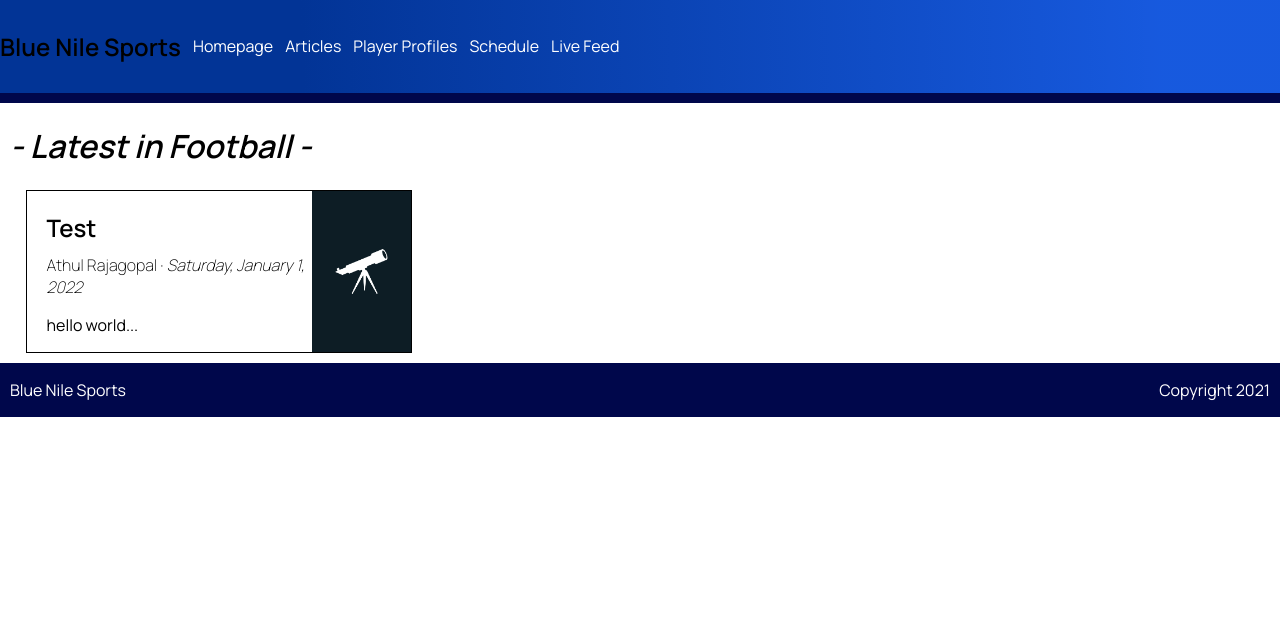
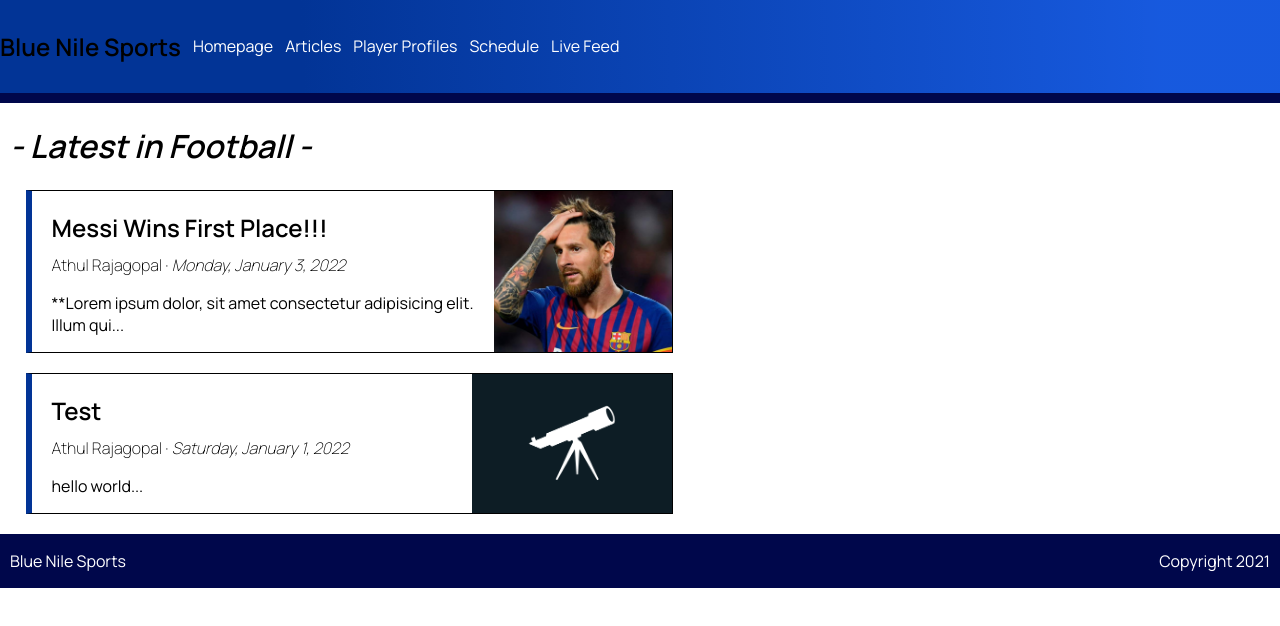
Before and after one commit to rajagoat/blue-nile-sports, a Next.js app: page /articles in a window 1280 px wide. Shown: the top 626 px of the page. Built offline with nearby package versions, Linux system fonts and the light colour scheme.

Commit message:
bit more styling done on the article list

```diff
--- a/components/ArticleSnippet.js
+++ b/components/ArticleSnippet.js
@@ -15,7 +15,7 @@ const ArticleSnippet = ({ article: { title, author, dateFormatted, body, thumbna
                 <p className={styles.mediaBody}>{truncate(body, 10)}</p>
             </div>
             <>
-                <Image className={styles.image} src={thumbnail} width={110} height={110} layout='intrinsic'/>
+                <Image className={styles.image} src={thumbnail} width={200} height={110} layout='intrinsic'/>
             </>
         </article>
     );
--- a/public/data/_articles/messi-wins-first-place.json
+++ b/public/data/_articles/messi-wins-first-place.json
@@ -5,5 +5,7 @@
   "slug": "messi-wins-first-place",
   "author": "Athul Rajagopal",
   "thumbnail": "/images/uploads/messi.jfif",
-  "body": "**Lorem ipsum dolor, sit amet consectetur adipisicing elit. Illum qui odit quos facere odio animi facilis culpa quibusdam alias?** Obcaecati tempora maxime inventore voluptate amet vel nobis omnis magni laborum.\n\nLorem, ipsum dolor sit amet consectetur adipisicing elit. Provident, eos doloribus magnam suscipit unde non nesciunt ut illo dolorum esse veniam enim, quis quo accusantium qui quidem quos distinctio molestiae?\n\n> Lorem, ipsum dolor sit amet consectetur adipisicing elit. Provident illum soluta inventore qui magni optio dolore quam quae similique vero culpa ab perferendis amet, et facilis? Modi unde neque reprehenderit.\n\nLorem ipsum, dolor sit amet consectetur adipisicing elit. Aliquid doloremque veritatis sequi cupiditate ratione tenetur consequatur magnam, tempora quas, quae numquam ad deserunt ipsa vitae quo minima reiciendis harum et!\n\nLorem ipsum dolor, sit amet consectetur adipisicing elit. Optio quas doloremque sint esse omnis laudantium ea vitae reprehenderit nam suscipit, praesentium voluptates. Suscipit, nihil fuga. Dolorem optio esse quae natus?"
+  "body": "**Lorem ipsum dolor, sit amet consectetur adipisicing elit. Illum qui odit quos facere odio animi facilis culpa quibusdam alias?** Obcaecati tempora maxime inventore voluptate amet vel nobis omnis magni laborum.\n\nLorem, ipsum dolor sit amet consectetur adipisicing elit. Provident, eos doloribus magnam suscipit unde non nesciunt ut illo dolorum esse veniam enim, quis quo accusantium qui quidem quos distinctio molestiae?\n\n> Lorem, ipsum dolor sit amet consectetur adipisicing elit. Provident illum soluta inventore qui magni optio dolore quam quae similique vero culpa ab perferendis amet, et facilis? Modi unde neque reprehenderit.\n\nLorem ipsum, dolor sit amet consectetur adipisicing elit. Aliquid doloremque veritatis sequi cupiditate ratione tenetur consequatur magnam, tempora quas, quae numquam ad deserunt ipsa vitae quo minima reiciendis harum et!\n\nLorem ipsum dolor, sit amet consectetur adipisicing elit. Optio quas doloremque sint esse omnis laudantium ea vitae reprehenderit nam suscipit, praesentium voluptates. Suscipit, nihil fuga. Dolorem optio esse quae natus?",
+  "bodyHtml": "<p><strong>Lorem ipsum dolor, sit amet consectetur adipisicing elit. Illum qui odit quos facere odio animi facilis culpa quibusdam alias?</strong> Obcaecati tempora maxime inventore voluptate amet vel nobis omnis magni laborum.</p>\n<p>Lorem, ipsum dolor sit amet consectetur adipisicing elit. Provident, eos doloribus magnam suscipit unde non nesciunt ut illo dolorum esse veniam enim, quis quo accusantium qui quidem quos distinctio molestiae?</p>\n<blockquote>\n<p>Lorem, ipsum dolor sit amet consectetur adipisicing elit. Provident illum soluta inventore qui magni optio dolore quam quae similique vero culpa ab perferendis amet, et facilis? Modi unde neque reprehenderit.</p>\n</blockquote>\n<p>Lorem ipsum, dolor sit amet consectetur adipisicing elit. Aliquid doloremque veritatis sequi cupiditate ratione tenetur consequatur magnam, tempora quas, quae numquam ad deserunt ipsa vitae quo minima reiciendis harum et!</p>\n<p>Lorem ipsum dolor, sit amet consectetur adipisicing elit. Optio quas doloremque sint esse omnis laudantium ea vitae reprehenderit nam suscipit, praesentium voluptates. Suscipit, nihil fuga. Dolorem optio esse quae natus?</p>\n",
+  "dateFormatted": "Monday, January 3, 2022"
 }
--- a/public/data/articles.json
+++ b/public/data/articles.json
@@ -1,4 +1,15 @@
 [
+  {
+    "layout": "blog",
+    "date": "2022-01-04T06:12:10.127Z",
+    "title": "Messi Wins First Place!!!",
+    "slug": "messi-wins-first-place",
+    "author": "Athul Rajagopal",
+    "thumbnail": "/images/uploads/messi.jfif",
+    "body": "**Lorem ipsum dolor, sit amet consectetur adipisicing elit. Illum qui odit quos facere odio animi facilis culpa quibusdam alias?** Obcaecati tempora maxime inventore voluptate amet vel nobis omnis magni laborum.\n\nLorem, ipsum dolor sit amet consectetur adipisicing elit. Provident, eos doloribus magnam suscipit unde non nesciunt ut illo dolorum esse veniam enim, quis quo accusantium qui quidem quos distinctio molestiae?\n\n> Lorem, ipsum dolor sit amet consectetur adipisicing elit. Provident illum soluta inventore qui magni optio dolore quam quae similique vero culpa ab perferendis amet, et facilis? Modi unde neque reprehenderit.\n\nLorem ipsum, dolor sit amet consectetur adipisicing elit. Aliquid doloremque veritatis sequi cupiditate ratione tenetur consequatur magnam, tempora quas, quae numquam ad deserunt ipsa vitae quo minima reiciendis harum et!\n\nLorem ipsum dolor, sit amet consectetur adipisicing elit. Optio quas doloremque sint esse omnis laudantium ea vitae reprehenderit nam suscipit, praesentium voluptates. Suscipit, nihil fuga. Dolorem optio esse quae natus?",
+    "bodyHtml": "<p><strong>Lorem ipsum dolor, sit amet consectetur adipisicing elit. Illum qui odit quos facere odio animi facilis culpa quibusdam alias?</strong> Obcaecati tempora maxime inventore voluptate amet vel nobis omnis magni laborum.</p>\n<p>Lorem, ipsum dolor sit amet consectetur adipisicing elit. Provident, eos doloribus magnam suscipit unde non nesciunt ut illo dolorum esse veniam enim, quis quo accusantium qui quidem quos distinctio molestiae?</p>\n<blockquote>\n<p>Lorem, ipsum dolor sit amet consectetur adipisicing elit. Provident illum soluta inventore qui magni optio dolore quam quae similique vero culpa ab perferendis amet, et facilis? Modi unde neque reprehenderit.</p>\n</blockquote>\n<p>Lorem ipsum, dolor sit amet consectetur adipisicing elit. Aliquid doloremque veritatis sequi cupiditate ratione tenetur consequatur magnam, tempora quas, quae numquam ad deserunt ipsa vitae quo minima reiciendis harum et!</p>\n<p>Lorem ipsum dolor, sit amet consectetur adipisicing elit. Optio quas doloremque sint esse omnis laudantium ea vitae reprehenderit nam suscipit, praesentium voluptates. Suscipit, nihil fuga. Dolorem optio esse quae natus?</p>\n",
+    "dateFormatted": "Monday, January 3, 2022"
+  },
   {
     "body": "hello world",
     "layout": "blog",
--- a/styles/ArticleSnippet.module.css
+++ b/styles/ArticleSnippet.module.css
@@ -2,9 +2,16 @@
     border: 1px solid black;
     display: flex;
     justify-content: space-between;
-    width: 30%;
+    width: 50%;
     margin-left: 2%;
-    margin-bottom: 10px;
+    margin-bottom: 20px;
+    border-left: 6px solid #023496;
+}
+
+.box:hover {
+    box-shadow: 0px 4px 4px rgba(0, 0, 0, 0.25);
+    transition: 0.3s;
+    cursor: pointer;
 }
 
 .mediaContent {
```
